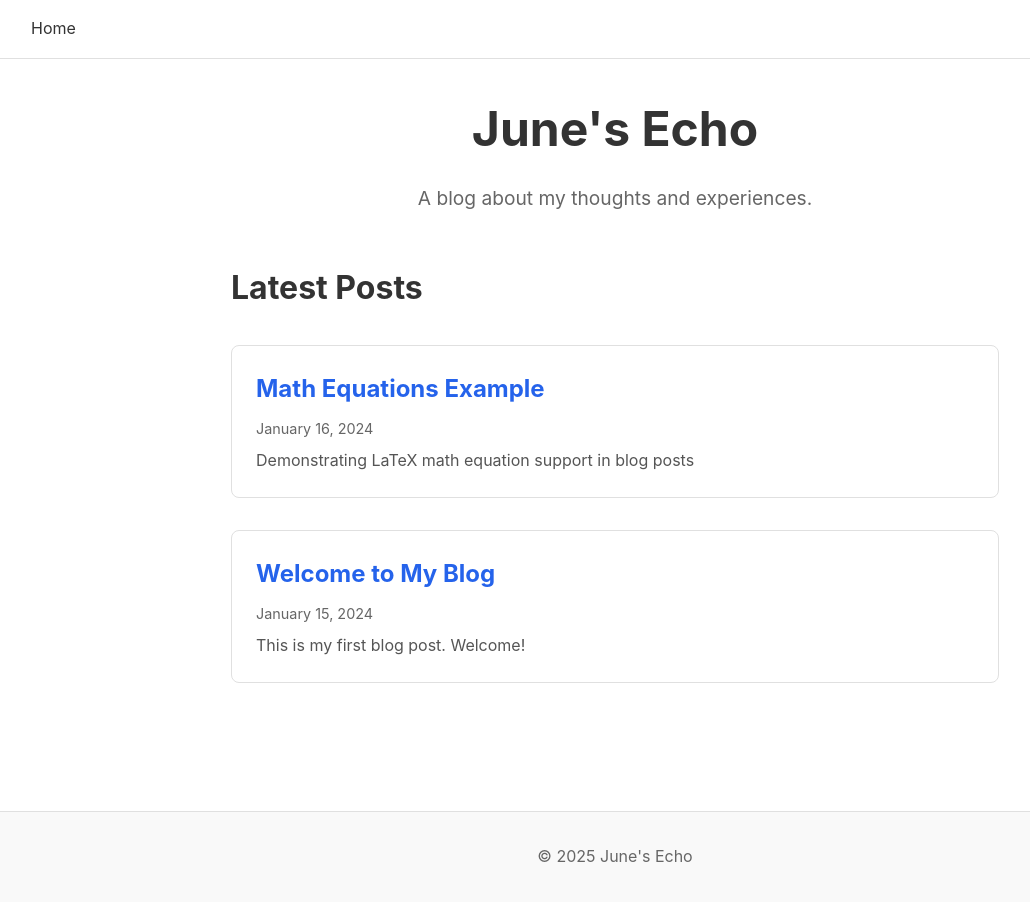
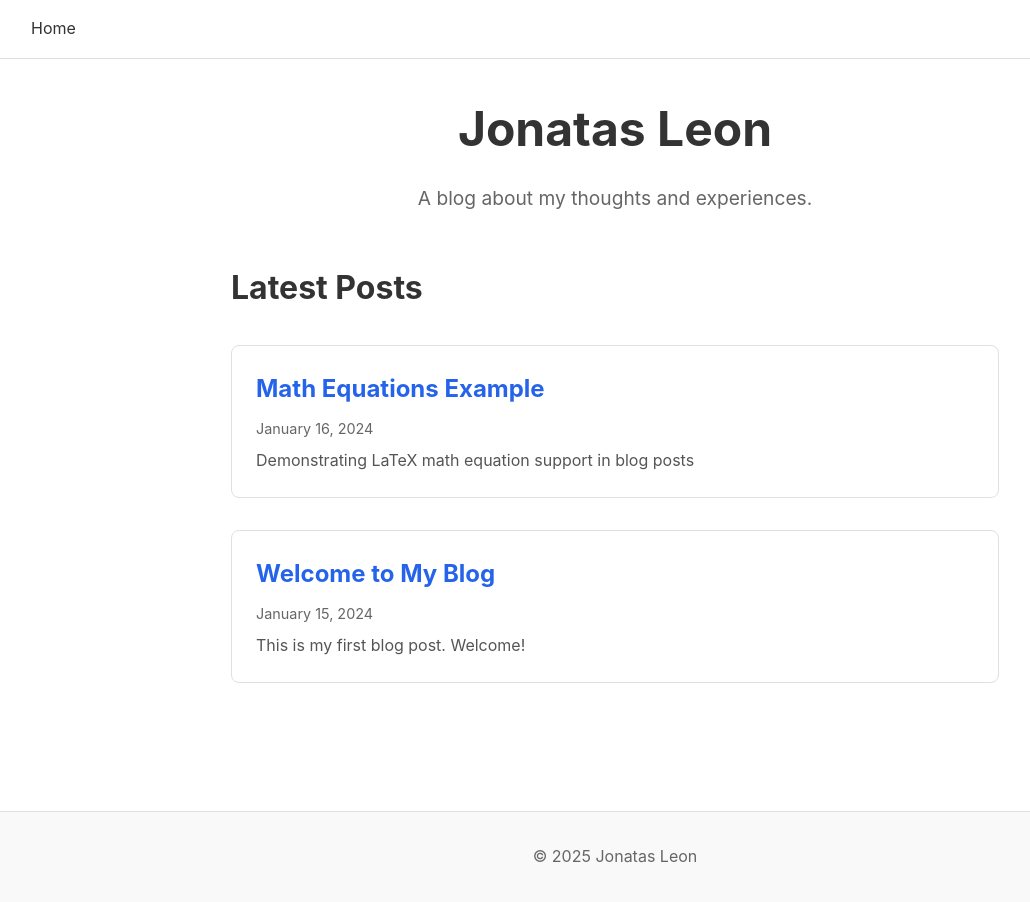
Before and after one commit to jonatasleon/jonatasleon.github.io, a Next.js app: page / in a window 1280 px wide. Shown: the whole page, without its empty margins (25-1055 px from the left). Built offline with nearby package versions, Linux system fonts and the light colour scheme.

Commit message:
update: change blog name from "June's Echo" to "Jonatas Leon" in Layout and Home components

```diff
--- a/components/Layout.tsx
+++ b/components/Layout.tsx
@@ -18,7 +18,7 @@ export default function Layout({ children }: LayoutProps) {
       <main>{children}</main>
       <footer className="footer">
         <div className="footer-container">
-          <p>&copy; {new Date().getFullYear()} June's Echo</p>
+          <p>&copy; {new Date().getFullYear()} Jonatas Leon</p>
         </div>
       </footer>
 
--- a/pages/index.tsx
+++ b/pages/index.tsx
@@ -12,7 +12,7 @@ export default function Home({ posts }: HomeProps) {
     <Layout>
       <div className="container">
         <header className="header">
-          <h1>June's Echo</h1>
+          <h1>Jonatas Leon</h1>
           <p>A blog about my thoughts and experiences.</p>
         </header>
 
```
